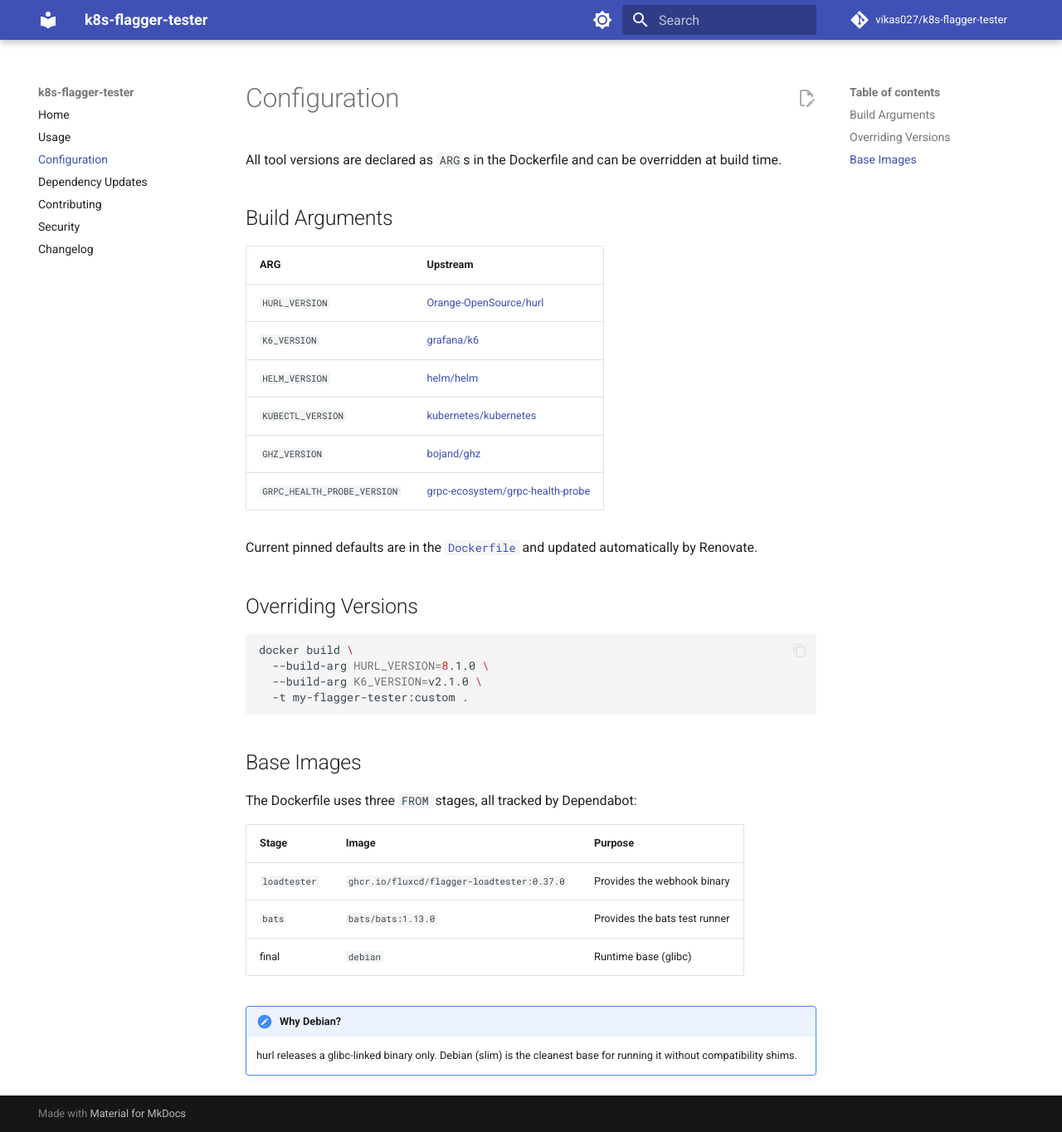
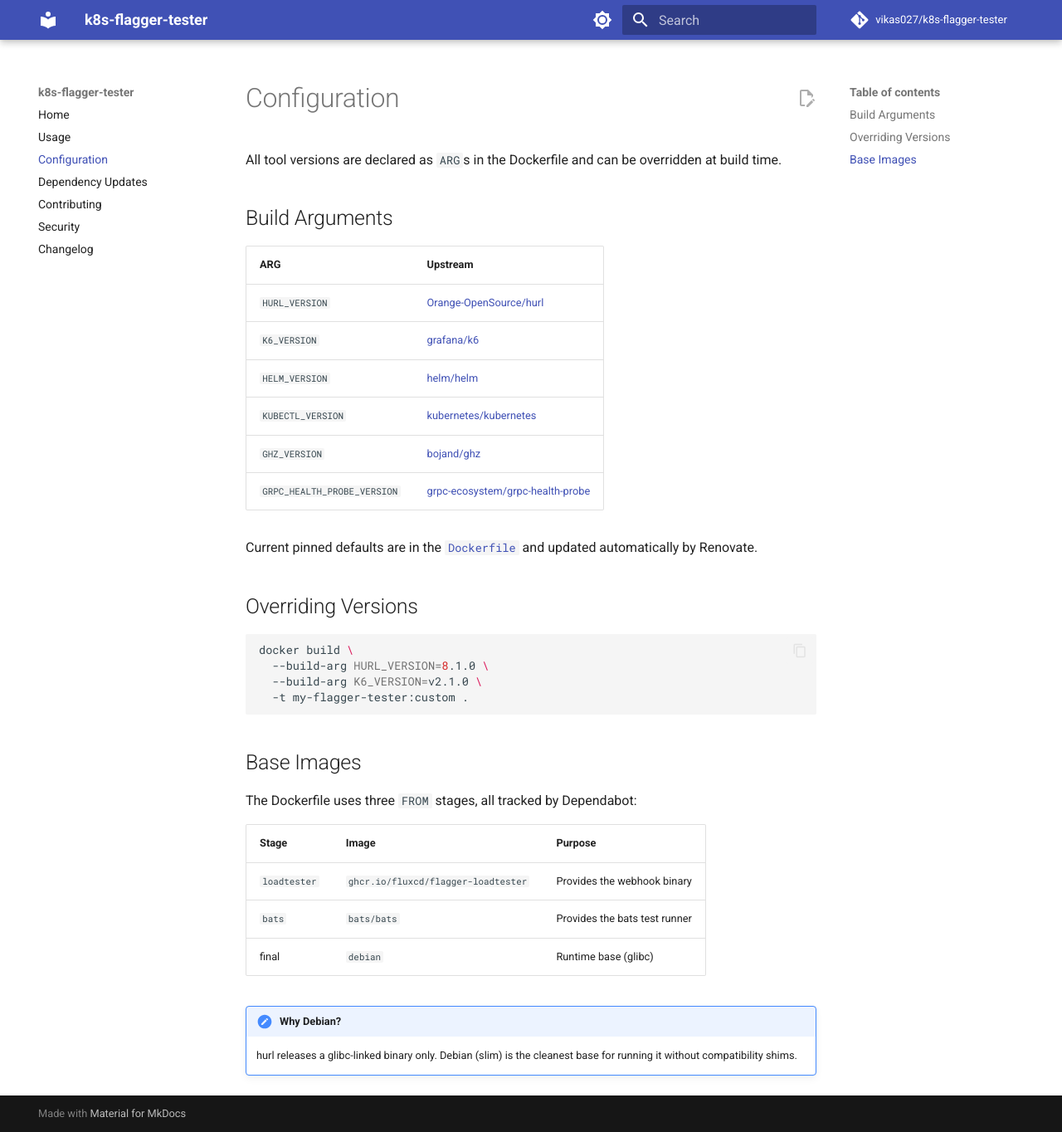
Before and after one commit to vikas027/k8s-flagger-tester, an MkDocs documentation site: the page built from docs/configuration.md, in a window 1280 px wide and 1364 px high. Shown: the whole window at 83% size. Built offline with MkDocs 1.6.1 and Material for MkDocs 9.7.7, drawn with Linux system fonts in a browser that asks for light colours; comment, search, counter and statistics services are not loaded.

```diff
--- a/docs/configuration.md
+++ b/docs/configuration.md
@@ -30,8 +30,8 @@ The Dockerfile uses three `FROM` stages, all tracked by Dependabot:
 
 | Stage | Image | Purpose |
 |-------|-------|---------|
-| `loadtester` | `ghcr.io/fluxcd/flagger-loadtester:0.37.0` | Provides the webhook binary |
-| `bats` | `bats/bats:1.13.0` | Provides the bats test runner |
+| `loadtester` | `ghcr.io/fluxcd/flagger-loadtester` | Provides the webhook binary |
+| `bats` | `bats/bats` | Provides the bats test runner |
 | final | `debian` | Runtime base (glibc) |
 
 !!! note "Why Debian?"
--- a/requirements.txt
+++ b/requirements.txt
@@ -1,4 +1,4 @@
-mkdocs-material==9.7.6
-pre-commit==4.6.0
+mkdocs-material==9.7.7
+pre-commit==4.6.2
 pyyaml==6.0.3
 yamllint==1.38.0
```
Also changed, not shown: 5 other files.
